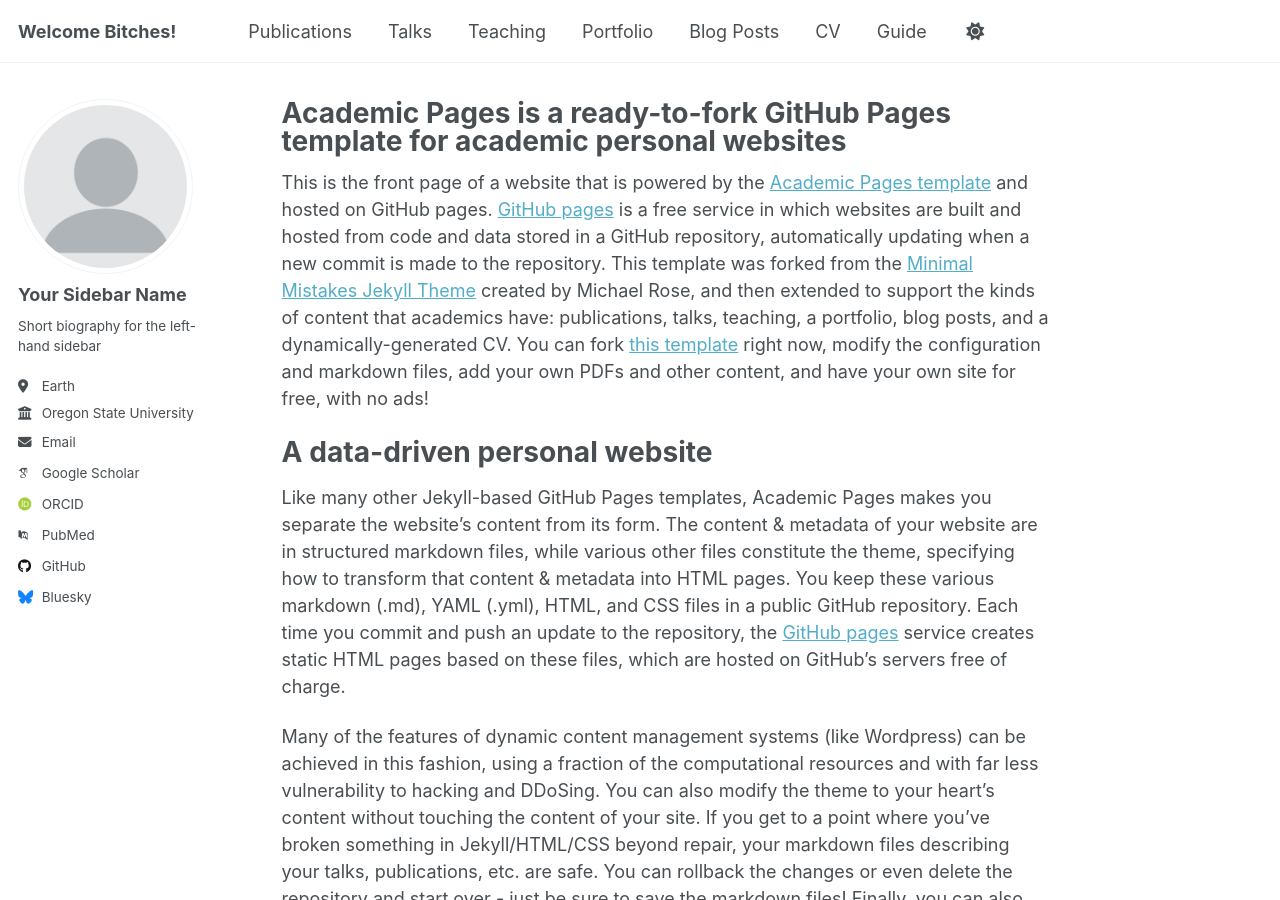
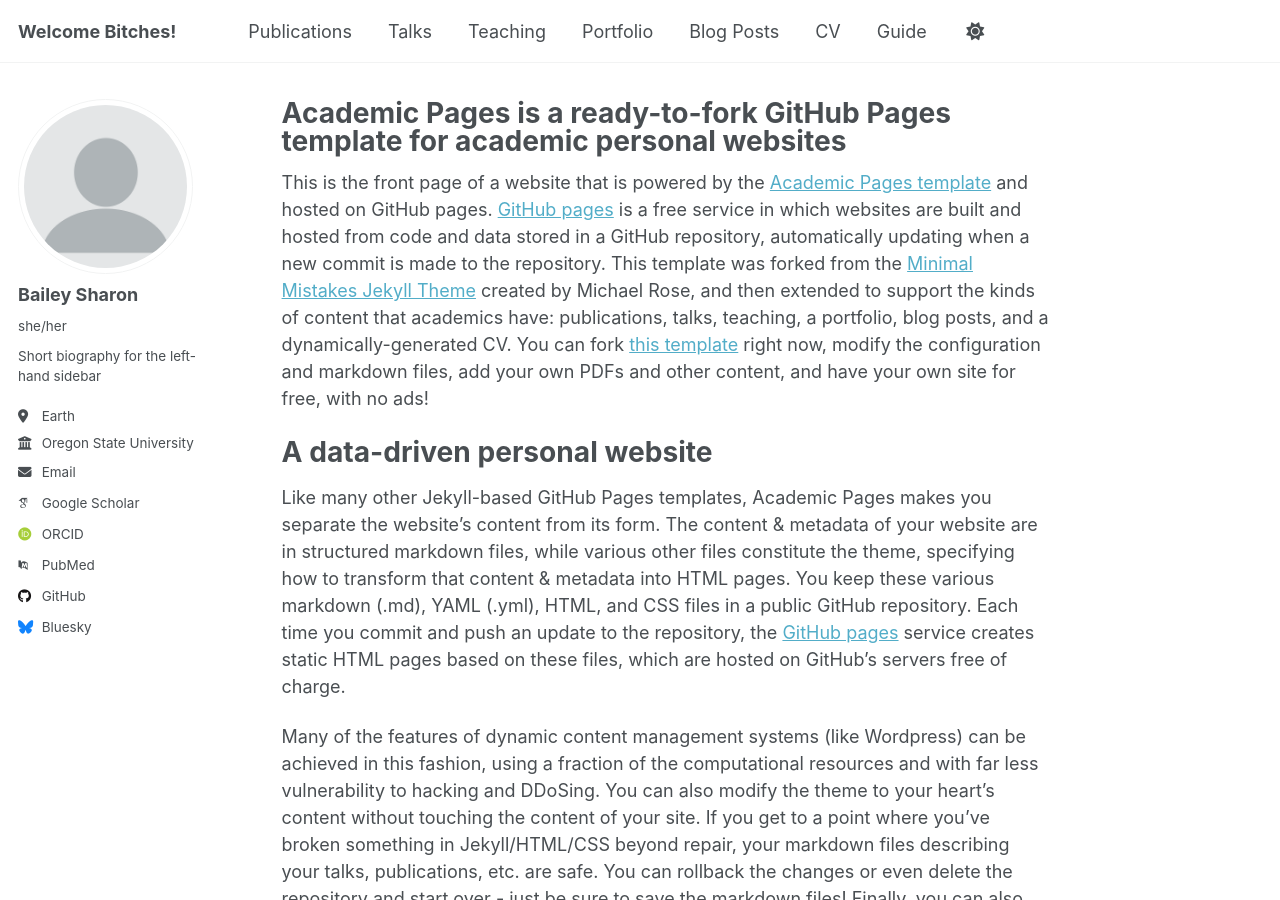
Before and after one commit to bsharon0723/bsharon0723.github.io, a Jekyll site: the page built from _pages/about.md, in a window 1280 px wide and 900 px high. Built offline with Jekyll 4.4.1, drawn with Linux system fonts in a browser that asks for light colours; some web fonts are replaced.

Commit message:
Update _config.yml

```diff
--- a/_config.yml
+++ b/_config.yml
@@ -23,8 +23,8 @@ repository               : "academicpages/academicpages.github.io"
 author:
   # Biographic information
   avatar           : "profile.png"
-  name             : "Your Sidebar Name"
-  pronouns         : # example: "she/her"
+  name             : "Bailey Sharon"
+  pronouns         : "she/her"
   bio              : "Short biography for the left-hand sidebar"
   location         : "Earth"
   employer         : "Oregon State University"
```
